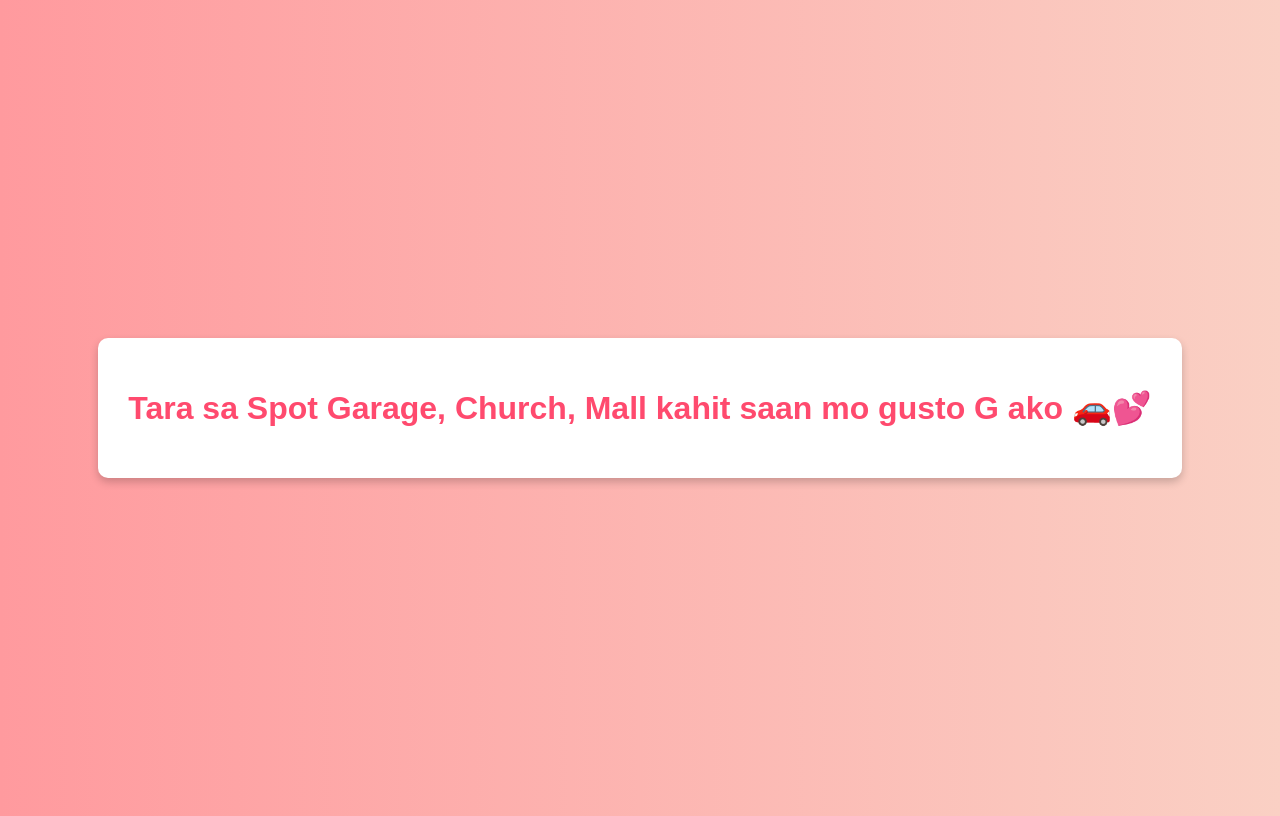
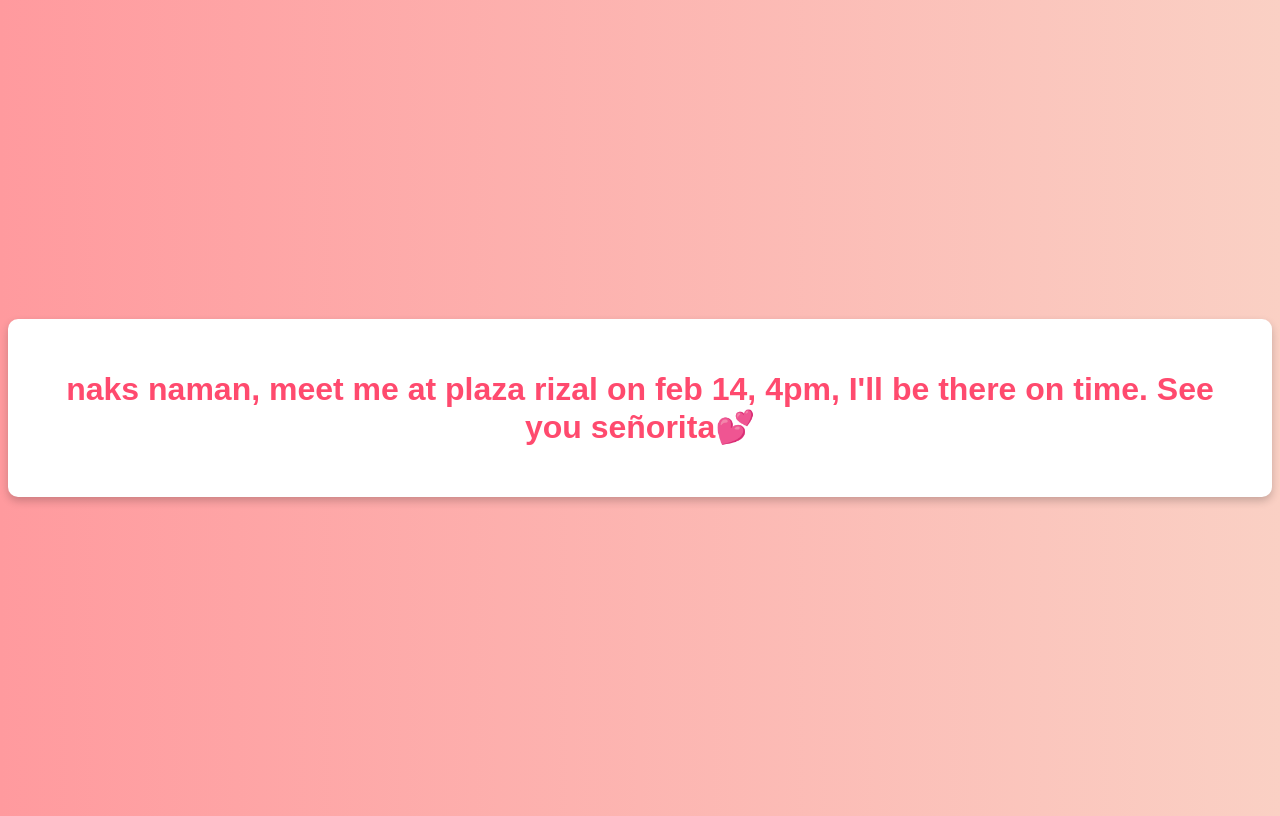
Before and after one commit to angelinoooo/super-duper-giggle, a plain HTML site: page yes.html in a window 1280 px wide. Drawn offline with Linux system fonts and the light colour scheme.

Commit message:
Update yes.html

```diff
--- a/yes.html
+++ b/yes.html
@@ -8,7 +8,7 @@
 </head>
 <body>
     <div class="container">
-        <h1>Tara sa Spot Garage, Church, Mall kahit saan mo gusto G ako 🚗💕</h1>
+        <h1>naks naman, meet me at plaza rizal on feb 14, 4pm, I'll be there on time. See you señorita💕</h1>
     </div>
 </body>
 </html>
```
